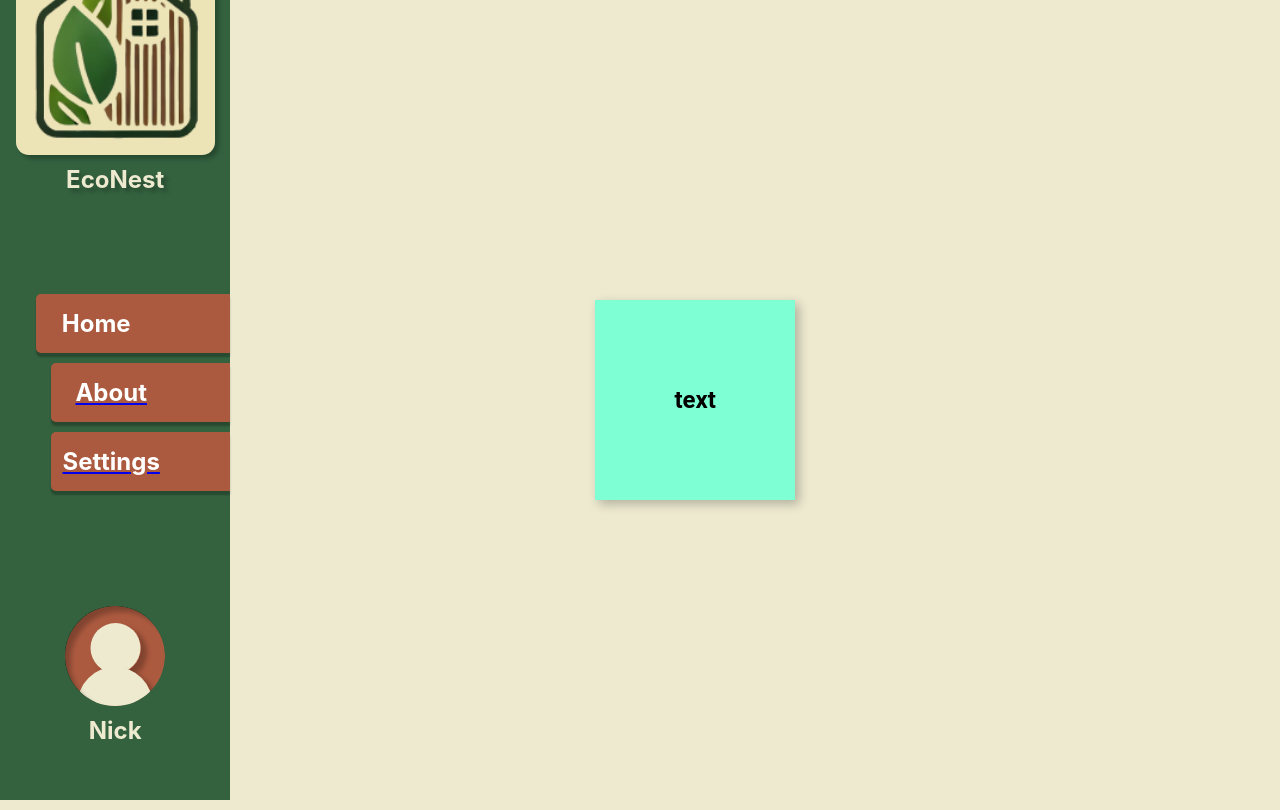
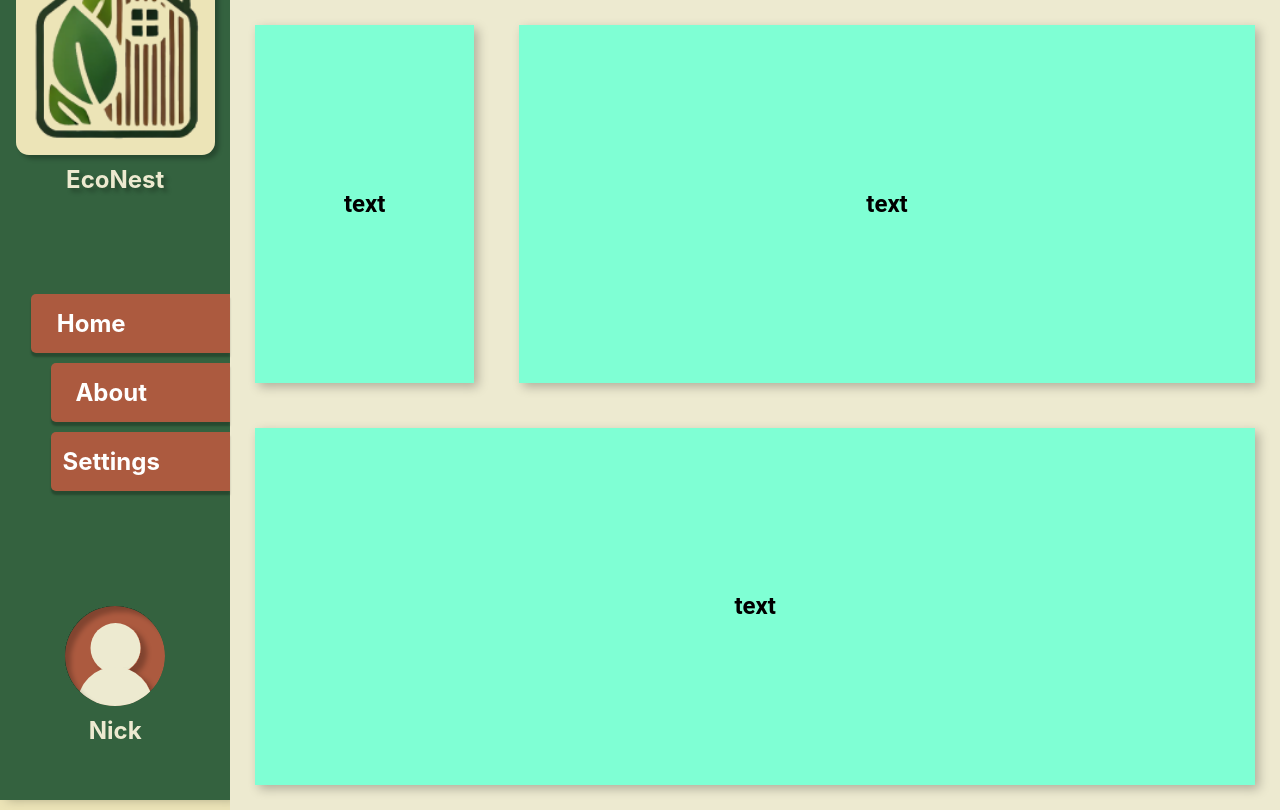
Before and after one commit to Jesper826/EcoNest, a PHP site: page / in a window 1280 px wide. Run offline with PHP 8.4, Linux system fonts and the light colour scheme.

Commit message:
added grid layout

```diff
--- a/css/main.css
+++ b/css/main.css
@@ -111,11 +111,12 @@ body {
 
     border-radius: 5px 0px 0px 5px;
     background: var(--button-bg);
+    text-decoration: none;
 
-    /* buttonDropshadow */
     box-shadow: 0px 4px 2px 0px var(--shadow-color);
 
     transition: all 0.1s ease-in-out;
+    text-decoration: none
 }
 
 .Button:hover {
@@ -123,20 +124,11 @@ body {
     padding-right: 10px;
 }
 
-.Button-active {
-    display: flex;
-    height: 59px;
-    align-items: center;
-
-    border-radius: 5px 0px 0px 5px;
-    background: var(--button-bg);
-
-    /* buttonDropshadow */
-    box-shadow: 0px 4px 2px 0px var(--shadow-color);
-
-    padding-right: 15px;
+#activeButton {
+    padding-right: 20px;
     cursor: default;
 }
+
 
 .ButtonText {
     display: flex;
@@ -182,19 +174,22 @@ body {
 }
 
 .Main {
-    flex-shrink: 0;
-    width: 94vw;
+    width: 80vw;
     height: 100vh;
     background: var(--secondary-bg);
-    display: flex;
-    flex-wrap: wrap;
-    justify-content: center;
-    align-items: center;
+
+    display: grid;
+    grid-template-areas:
+        "weather tempbuiten"
+        "zon zon";
+    grid-template-columns: 1fr 3fr;
+    gap: 5px;
+    padding: 5px;
 }
 
 .item {
+    margin: 2rem 2rem;
     display: inline-flex;
-    margin: 2rem 2rem;
     justify-content: center;
     align-items: center;
     flex-shrink: 0;
@@ -202,11 +197,14 @@ body {
 }
 
 @media screen and (min-width: 1600px) {
+    :root{
+        --HeaderWidth: 10vw;
+    }
     .Main {
-        width: 90vw;
+        width: calc(100% - var(--HeaderWidth));
     }
     .Header, .Top, .Account{
-        width: 10vw;
+        width: var(--HeaderWidth);
     }
     .Button, .Button-active{
         width: 8vw;
@@ -219,22 +217,28 @@ body {
     }
 }
 @media screen and (max-width: 1600px) {
+    :root{
+        --HeaderWidth: 12vw;
+    }
     .Main {
-        width: 88vw;
+        width: calc(100% - var(--HeaderWidth));
     }
-    .Header, .Top{
-        width: 12vw;
+    .Header, .Top, .Account{
+        width: var(--HeaderWidth);
     }
     .Button, .Button-active, .Logo{
         width: 8vw;
     }
 }
 @media screen and (max-width: 1350px) {
+    :root{
+        --HeaderWidth: 18vw;
+    }
     .Main {
-        width: 82vw;
+        width: calc(100% - var(--HeaderWidth));
     }
-    .Header, .Top{
-        width: 18vw;
+    .Header, .Top, .Account{
+        width: var(--HeaderWidth);
     }
     .Button, .Button-active, .Logo{
         width: 14vw;
--- a/css/weather.css
+++ b/css/weather.css
@@ -1,6 +1,5 @@
 
 #Weather{
-    height: 20rem;
-    width: 20rem;
+    text-align: center;
     background: aquamarine;;
 }
--- a/index.html
+++ b/index.html
@@ -18,7 +18,7 @@
                 <h3 class="LogoText">EcoNest</h3>
             </div>
             <div class="Buttons">
-                <a class="Button-active">
+                <a class="Button" id="activeButton">
                     <h3 class="ButtonText">Home</h3>
                 </a>
                 <a href="About.html" class="Button">
@@ -39,12 +39,15 @@
         </div>
     </div>
     <div class="Main">
-        <article class="item" id="Weather">
+        <article class="item" id="Weather" style="grid-area: weather;">
             <h1>text</h1>
         </article>
-        <article class="item" id="2"></article>
-        <article class="item" id="3"></article>
-        <article class="item" id="4"></article>
+        <article class="item" id="Weather" style="grid-area: tempbuiten;">
+            <h1>text</h1>
+        </article>
+        <article class="item" id="Weather" style="grid-area: zon;">
+            <h1>text</h1>
+        </article>
     </div>
 </body>
 </html>
```
